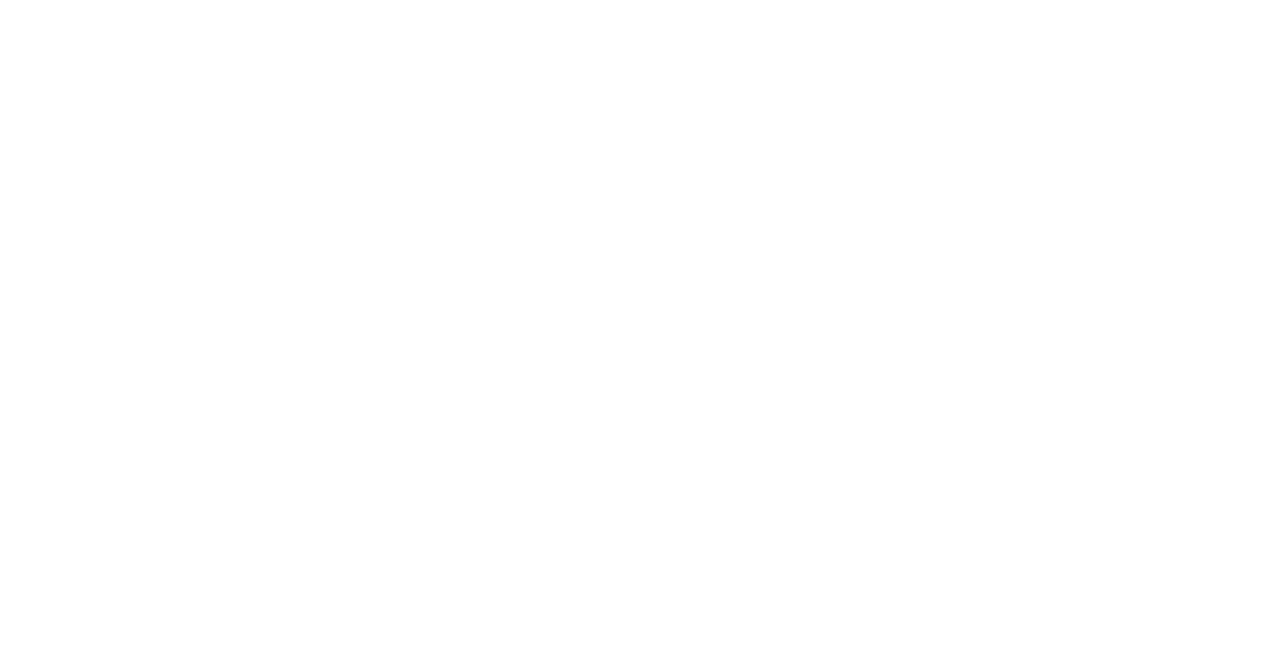
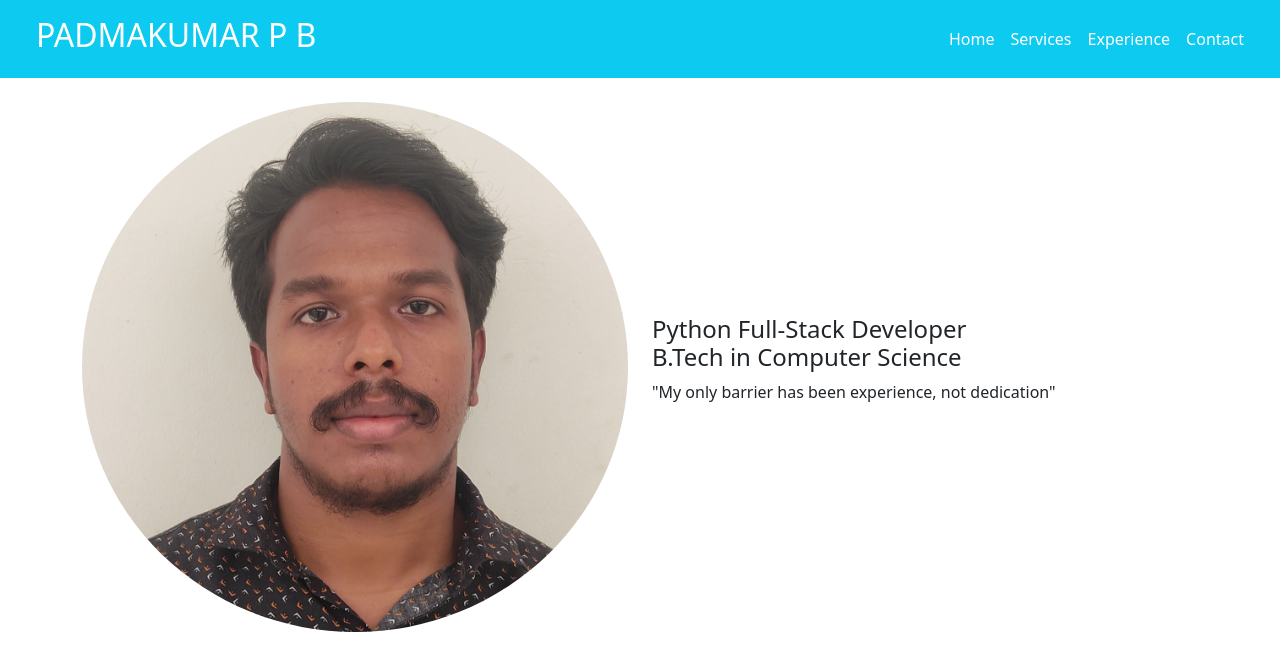
Before and after one commit to padmakumarpb/personal_website, a plain HTML site: page index.html in a window 1280 px wide. Drawn offline with nearby package versions, Linux system fonts and the light colour scheme.

Commit message:
design the header section and add my profile

```diff
--- a/index.html
+++ b/index.html
@@ -3,9 +3,62 @@
 <head>
     <meta charset="UTF-8">
     <meta name="viewport" content="width=device-width, initial-scale=1.0">
-    <title>Document</title>
+    <title>PADMAKUMAR P B</title>
+    <link rel="icon" type="image/x-icon" href="https://media.licdn.com/dms/image/v2/D5603AQHKOyhmBHal7g/profile-displayphoto-shrink_200_200/profile-displayphoto-shrink_200_200/0/1719030523098?e=1730332800&v=beta&t=isQHbHsT_zXKr3wkIaVq6QgR0M4dcvfDZcrOJnasgy4">
+
+    <link href="https://cdn.jsdelivr.net/npm/bootstrap@5.3.3/dist/css/bootstrap.min.css" rel="stylesheet" integrity="sha384-QWTKZyjpPEjISv5WaRU9OFeRpok6YctnYmDr5pNlyT2bRjXh0JMhjY6hW+ALEwIH" crossorigin="anonymous">
+
 </head>
 <body>
 
+    <header class="bg-info">
+        <div class="row text-white">
+            <div class="col-md-6 col-9 p-3 ps-5">
+                <h2>PADMAKUMAR P B</h2>
+            </div>
+            <div class="col-md-6 col-3 my-auto">
+                <nav class="navbar navbar-expand-lg">
+                    <div class="container-fluid">
+                      <button class="navbar-toggler ms-auto" type="button" data-bs-toggle="collapse" data-bs-target="#navbarSupportedContent" aria-controls="navbarSupportedContent" aria-expanded="false" aria-label="Toggle navigation">
+                        <span class="navbar-toggler-icon"></span>
+                      </button>
+                      <div class="collapse navbar-collapse" id="navbarSupportedContent">
+                        <ul class="navbar-nav me-3 mb-2 mb-lg-0 ms-auto">
+                          <li class="nav-item">
+                            <a class="nav-link active text-white" aria-current="page" href="#">Home</a>
+                          </li>
+                          <li class="nav-item">
+                            <a class="nav-link text-white" href="#">Services</a>
+                          </li>
+                          <li class="nav-item">
+                            <a class="nav-link text-white" href="#">Experience</a>
+                          </li>
+                          <li class="nav-item">
+                            <a class="nav-link text-white" href="#">Contact</a>
+                          </li>
+                        </ul>
+                      </div>
+                    </div>
+                  </nav>
+            </div>
+        </div>
+    </header>
+
+    <section class="p-4">
+        <div class="container">
+            <div class="row align-items-center">
+                <div class="col-md-6">
+                    <img src="padmakumar.png" alt="" class="img-fluid rounded-circle">
+                </div>
+                <div class="col-md-6">
+                    <h4>Python Full-Stack Developer <br>B.Tech in Computer Science</h4>
+                    <p>"My only barrier has been experience, not dedication"</p>
+                </div>
+            </div>
+        </div>
+    </section>
+
+    <script src="https://cdn.jsdelivr.net/npm/bootstrap@5.3.3/dist/js/bootstrap.bundle.min.js" integrity="sha384-YvpcrYf0tY3lHB60NNkmXc5s9fDVZLESaAA55NDzOxhy9GkcIdslK1eN7N6jIeHz" crossorigin="anonymous"></script>
+
 </body>
 </html>
```
